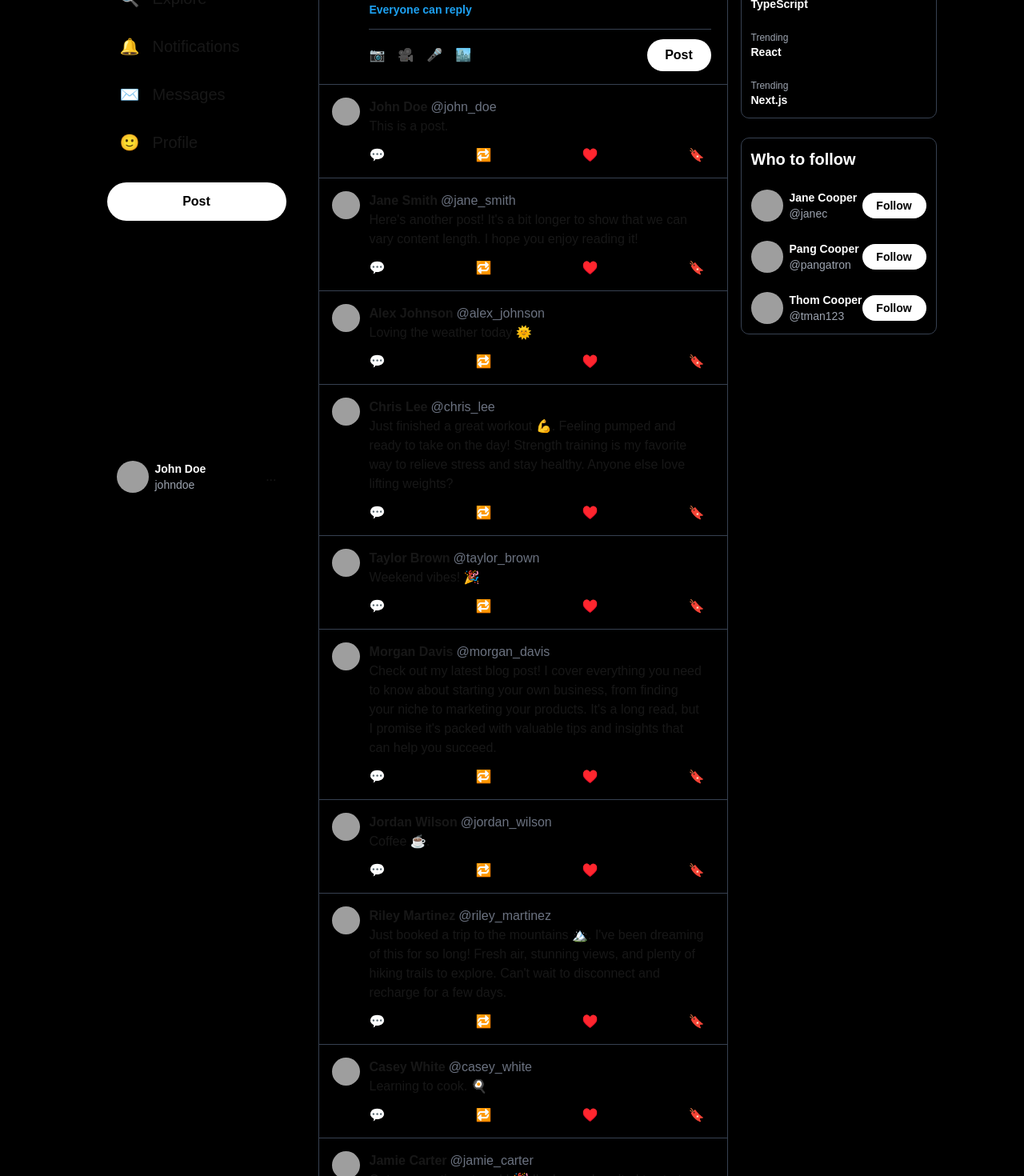
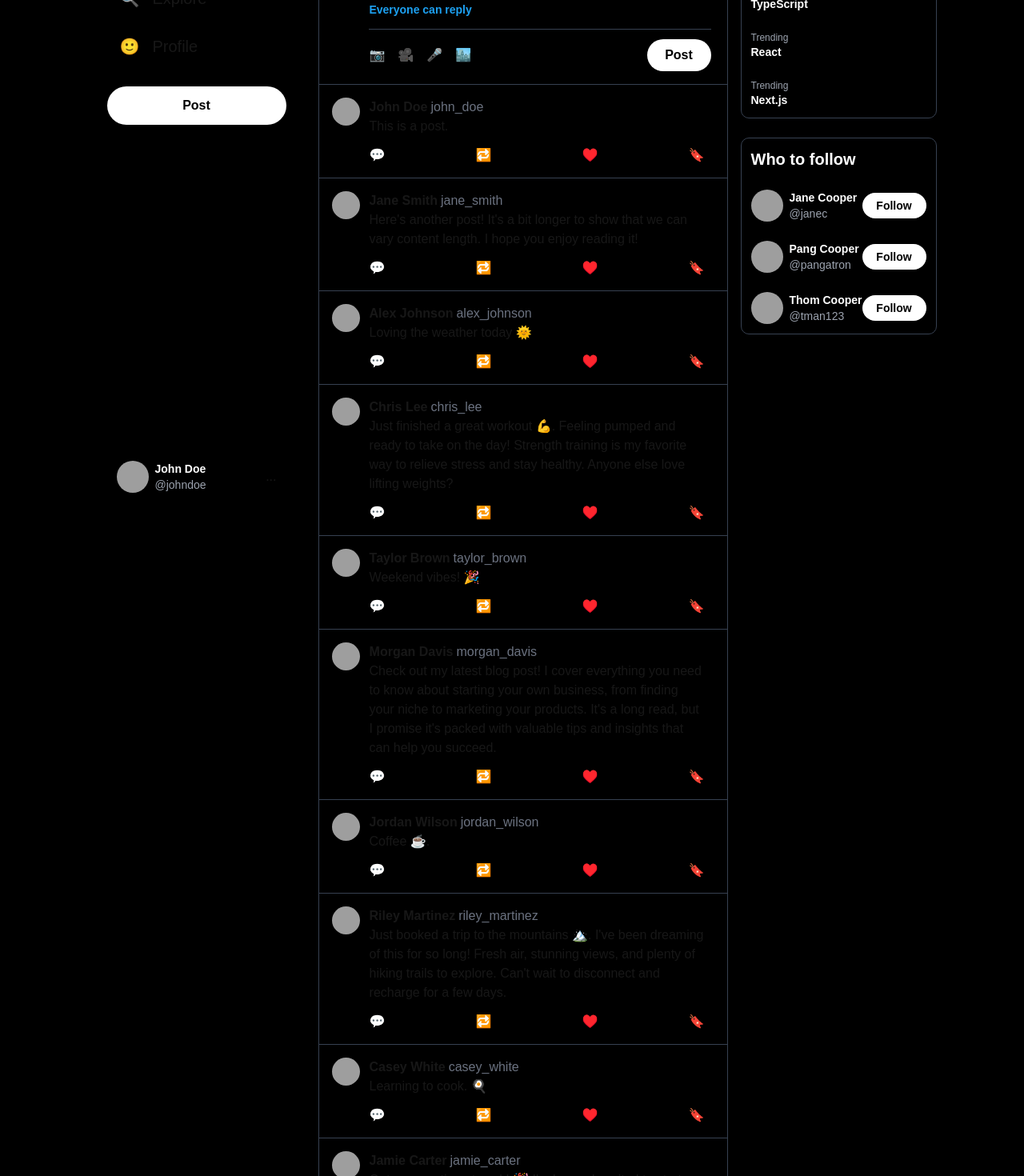
Before and after one commit to anthonypang/bird-app, a Next.js app: page / in a window 1280 px wide. Shown: the part 160-1630 px from the top of the page at 80% size. Built offline with nearby package versions, Linux system fonts and the light colour scheme; grey boxes are pictures that could not be loaded.

Commit message:
remove @ from usernames in data

```diff
--- a/src/app/components/ExploreSidebar/components/FriendSuggestions/FriendSuggestions.tsx
+++ b/src/app/components/ExploreSidebar/components/FriendSuggestions/FriendSuggestions.tsx
@@ -5,19 +5,19 @@ const suggestions: User[] = [
   {
     id: 1,
     name: "Jane Cooper",
-    userName: "@janec",
+    userName: "janec",
     avatar: "https://i.pravatar.cc/300?img=1",
   },
   {
     id: 2,
     name: "Pang Cooper",
-    userName: "@pangatron",
+    userName: "pangatron",
     avatar: "https://i.pravatar.cc/300?img=4",
   },
   {
     id: 3,
     name: "Thom Cooper",
-    userName: "@tman123",
+    userName: "tman123",
     avatar: "https://i.pravatar.cc/300?img=3",
   },
 ];
--- a/src/app/components/NavigationSidebar/NavigationSidebar.tsx
+++ b/src/app/components/NavigationSidebar/NavigationSidebar.tsx
@@ -15,22 +15,12 @@ const navItems = [
   {
     icon: "🔍",
     name: "Explore",
-    href: "#",
-  },
-  {
-    icon: "🔔",
-    name: "Notifications",
-    href: "#",
-  },
-  {
-    icon: "✉️",
-    name: "Messages",
-    href: "#",
+    href: "/explore",
   },
   {
     icon: "🙂",
     name: "Profile",
-    href: "#",
+    href: "/johndoe",
   },
 ];
 
--- a/src/app/components/PostFeed/PostFeed.tsx
+++ b/src/app/components/PostFeed/PostFeed.tsx
@@ -8,7 +8,7 @@ const posts: PostType[] = [
     user: {
       id: 1,
       name: "John Doe",
-      userName: "@john_doe",
+      userName: "john_doe",
       avatar: "https://i.pravatar.cc/100",
     },
   },
@@ -19,7 +19,7 @@ const posts: PostType[] = [
     user: {
       id: 2,
       name: "Jane Smith",
-      userName: "@jane_smith",
+      userName: "jane_smith",
       avatar: "https://i.pravatar.cc/100?img=2",
     },
   },
@@ -29,7 +29,7 @@ const posts: PostType[] = [
     user: {
       id: 3,
       name: "Alex Johnson",
-      userName: "@alex_johnson",
+      userName: "alex_johnson",
       avatar: "https://i.pravatar.cc/100?img=3",
     },
   },
@@ -40,7 +40,7 @@ const posts: PostType[] = [
     user: {
       id: 4,
       name: "Chris Lee",
-      userName: "@chris_lee",
+      userName: "chris_lee",
       avatar: "https://i.pravatar.cc/100?img=4",
     },
   },
@@ -50,7 +50,7 @@ const posts: PostType[] = [
     user: {
       id: 5,
       name: "Taylor Brown",
-      userName: "@taylor_brown",
+      userName: "taylor_brown",
       avatar: "https://i.pravatar.cc/100?img=5",
     },
   },
@@ -61,7 +61,7 @@ const posts: PostType[] = [
     user: {
       id: 6,
       name: "Morgan Davis",
-      userName: "@morgan_davis",
+      userName: "morgan_davis",
       avatar: "https://i.pravatar.cc/100?img=6",
     },
   },
@@ -71,7 +71,7 @@ const posts: PostType[] = [
     user: {
       id: 7,
       name: "Jordan Wilson",
-      userName: "@jordan_wilson",
+      userName: "jordan_wilson",
       avatar: "https://i.pravatar.cc/100?img=7",
     },
   },
@@ -82,7 +82,7 @@ const posts: PostType[] = [
     user: {
       id: 8,
       name: "Riley Martinez",
-      userName: "@riley_martinez",
+      userName: "riley_martinez",
       avatar: "https://i.pravatar.cc/100?img=8",
     },
   },
@@ -92,7 +92,7 @@ const posts: PostType[] = [
     user: {
       id: 9,
       name: "Casey White",
-      userName: "@casey_white",
+      userName: "casey_white",
       avatar: "https://i.pravatar.cc/100?img=9",
     },
   },
@@ -103,7 +103,7 @@ const posts: PostType[] = [
     user: {
       id: 10,
       name: "Jamie Carter",
-      userName: "@jamie_carter",
+      userName: "jamie_carter",
       avatar: "https://i.pravatar.cc/100?img=10",
     },
   },
--- a/src/app/components/ProfileCard/ProfileCard.tsx
+++ b/src/app/components/ProfileCard/ProfileCard.tsx
@@ -28,7 +28,7 @@ const ProfileCard = ({ user, isCurrentUser }: ProfileCardProps) => {
         <Avatar user={user} />
         <div className={isCurrentUser ? "hidden lg:block" : "block"}>
           <div className="text-sm text-white font-bold ">{user.name}</div>
-          <div className="text-sm text-gray-400 ">{user.userName}</div>
+          <div className="text-sm text-gray-400 ">@{user.userName}</div>
         </div>
       </div>
       {!isCurrentUser ? (
```
